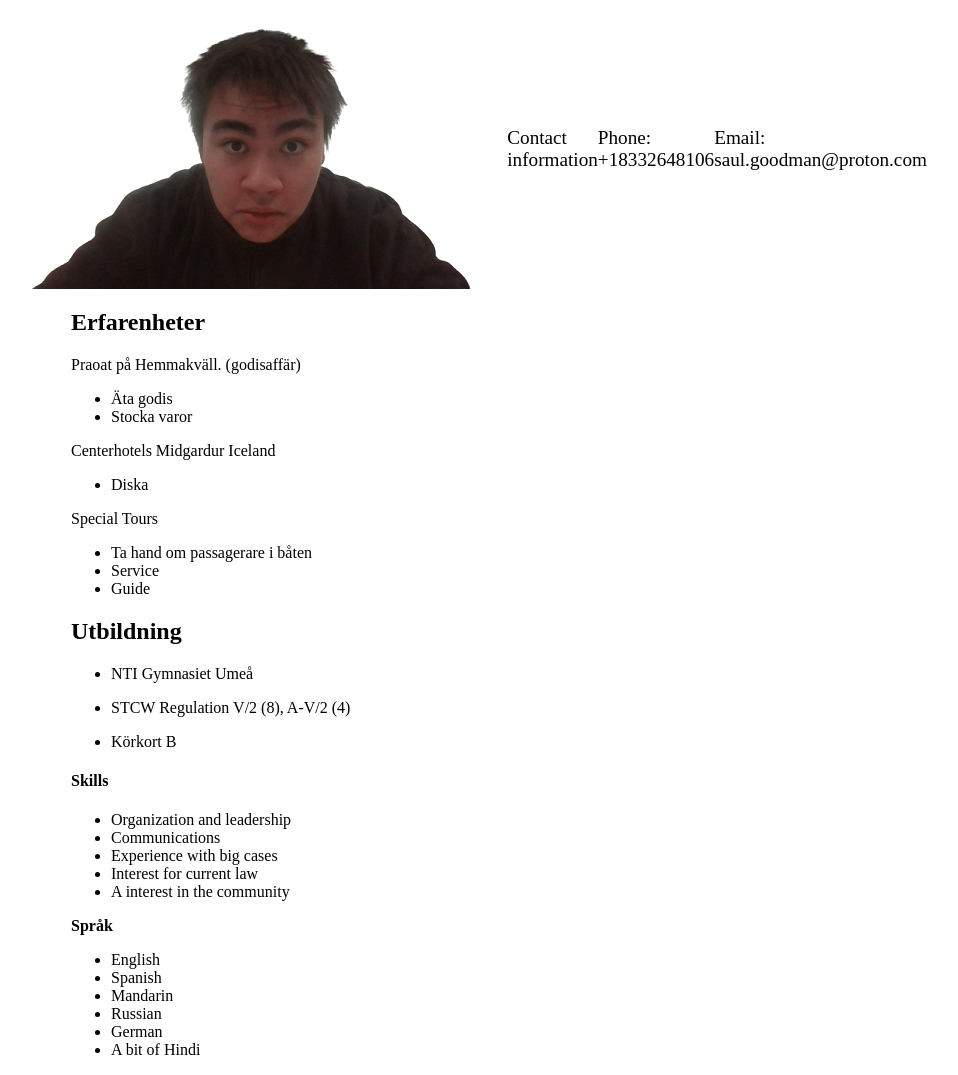
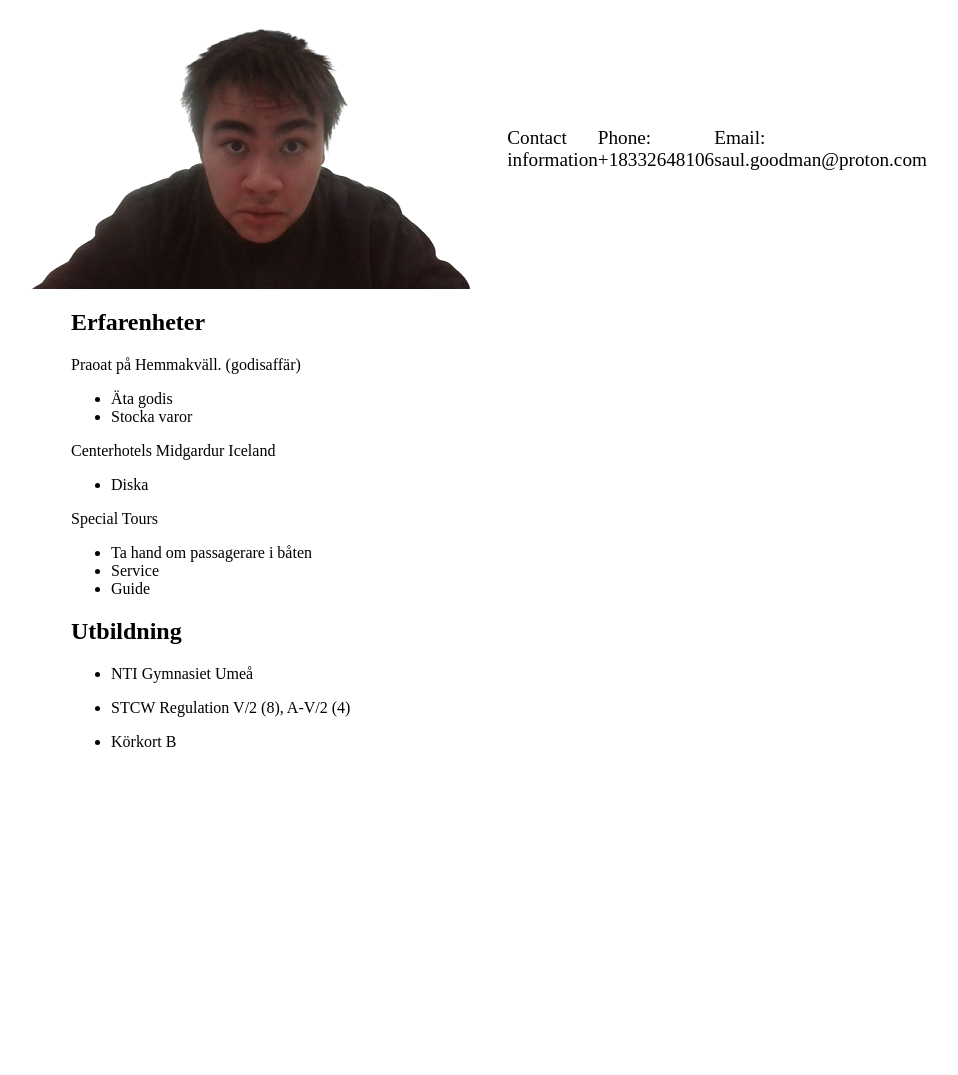
Before and after one commit to Pissoarsniffare/mittCV-wu1, a plain HTML site: page index.html in a window 1280 px wide. Shown: the whole page, without its empty margins (249-1207 px from the left). After the commit the page ends 800 px from the top, so only its background shows below. Drawn offline with Linux system fonts and the light colour scheme.

```diff
--- a/index.html
+++ b/index.html
@@ -50,25 +50,6 @@
             </li>
         </ul>
 
-        <h4>Skills</h4>
-        <ul>
-            <li>Organization and leadership</li>
-            <li>Communications</li>
-            <li>Experience with big cases</li>
-            <li>Interest for current law</li>
-            <li>A interest in the community</li>
-        </ul>
-
-        <strong>Språk</strong>
-        <ul>
-            <li>English</li>
-            <li>Spanish</li>
-            <li>Mandarin</li>
-            <li>Russian</li>
-            <li>German</li>
-            <li>A bit of Hindi</li>
-        </ul>
-       <p></p>
     </main>
 
 </body>
```
